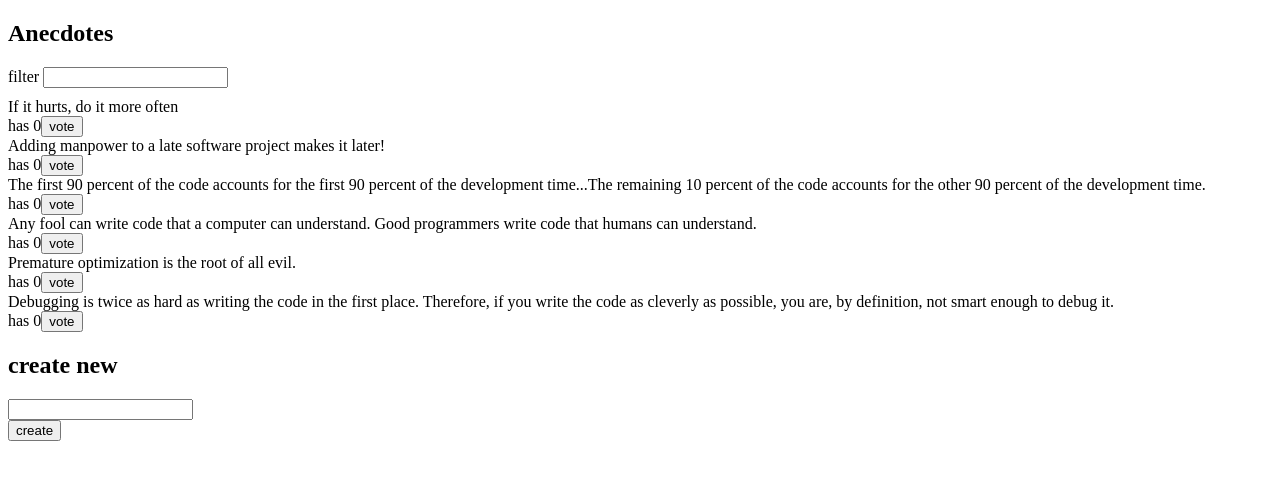
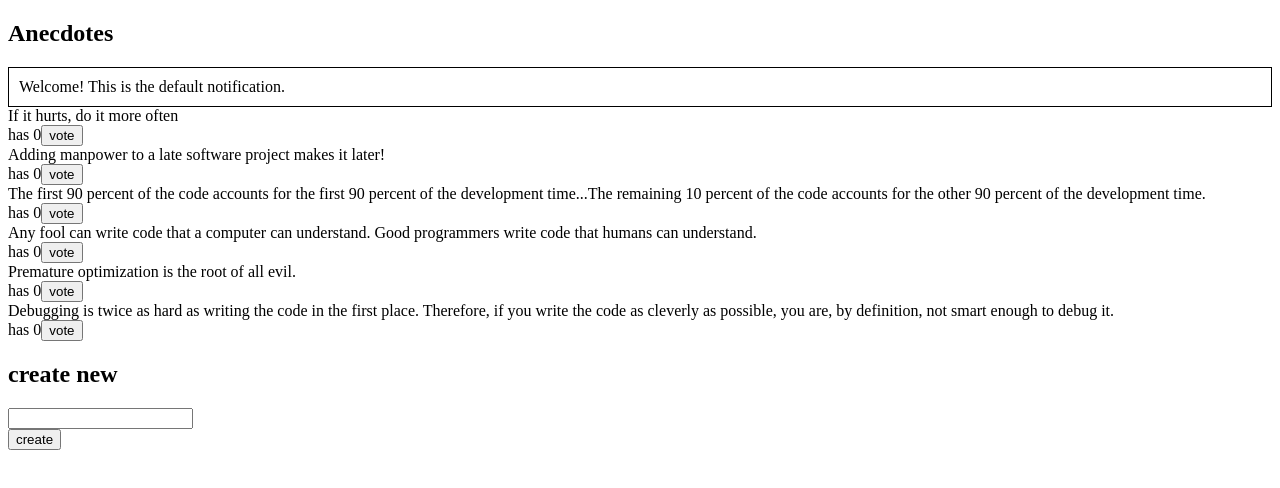
Before and after one commit to eneyeitech/redux-anecdotes, a React (Vite) app: page / in a window 1280 px wide. Shown: the top 488 px of the page. Built offline with nearby package versions, Linux system fonts and the light colour scheme.

Commit message:
6.12 Better Anecdotes, step 10 Implemented

```diff
--- a/src/App.jsx
+++ b/src/App.jsx
@@ -1,12 +1,13 @@
+// App.jsx
 import AnecdoteForm from './components/AnecdoteForm'
 import AnecdoteList from './components/AnecdoteList'
-import Filter from './components/Filter'
+import Notification from './components/Notification'
 
 const App = () => {
   return (
     <div>
       <h2>Anecdotes</h2>
-      <Filter />
+      <Notification />
       <AnecdoteList />
       <AnecdoteForm />
     </div>
--- /dev/null
+++ b/src/components/Notification.jsx
@@ -0,0 +1,22 @@
+// components/Notification.jsx
+import { useSelector } from 'react-redux'
+
+const Notification = () => {
+  const notification = useSelector(state => state.notification)
+
+  const style = {
+    border: 'solid',
+    padding: 10,
+    borderWidth: 1
+  }
+
+  if (!notification) return null
+
+  return (
+    <div style={style}>
+      {notification}
+    </div>
+  )
+}
+
+export default Notification
--- /dev/null
+++ b/src/reducers/notificationReducer.js
@@ -0,0 +1,18 @@
+// reducers/notificationReducer.js
+import { createSlice } from '@reduxjs/toolkit'
+
+const notificationSlice = createSlice({
+  name: 'notification',
+  initialState: 'Welcome! This is the default notification.',
+  reducers: {
+    setNotification(state, action) {
+      return action.payload
+    },
+    clearNotification() {
+      return ''
+    }
+  }
+})
+
+export const { setNotification, clearNotification } = notificationSlice.actions
+export default notificationSlice.reducer
--- a/src/store.js
+++ b/src/store.js
@@ -2,12 +2,14 @@
 import { configureStore } from '@reduxjs/toolkit'
 import anecdoteReducer from './reducers/anecdoteReducer'
 import filterReducer from './reducers/filterReducer'
+import notificationReducer from './reducers/notificationReducer'
 
 const store = configureStore({
   reducer: {
     anecdotes: anecdoteReducer,
     filter: filterReducer,
-  },
+    notification: notificationReducer
+  }
 })
 
 export default store
```
Also changed, not shown: src/components/Notification.js (deleted, +0 -14 lines).
